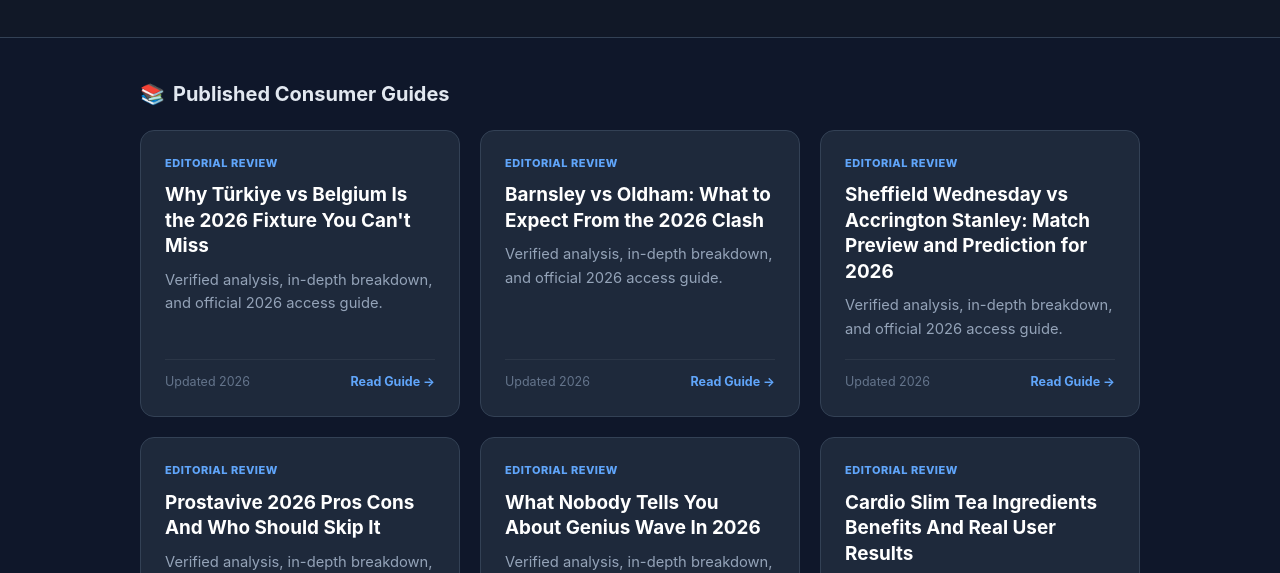
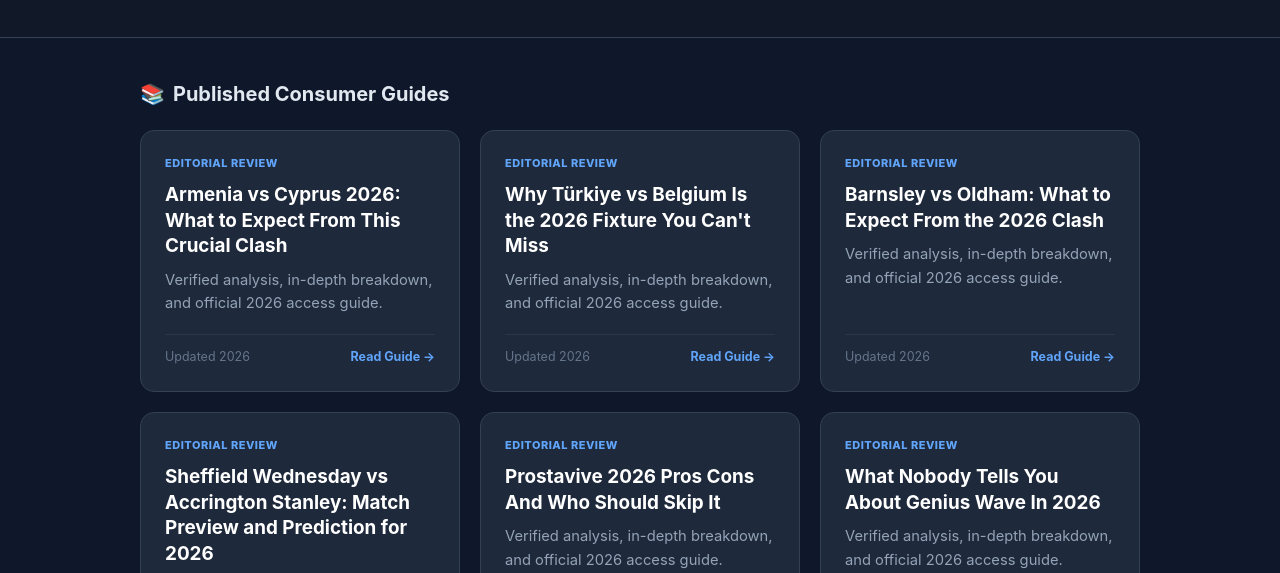
Before and after one commit to grandbrav-gif/grandbrav-gif.github.io, a plain HTML site: page index.html in a window 1280 px wide. Shown: the part 221-794 px from the top of the page. Drawn offline with Linux system fonts and the light colour scheme.

Commit message:
Feature armenia-vs-cyprus-2026-what-to-expect-from-this-crucial-clash-780 on homepage

```diff
--- a/index.html
+++ b/index.html
@@ -38,6 +38,15 @@
     <div class="grid-title"><span>📚</span> Published Consumer Guides</div>
     <div class="grid" id="article-list">
       <!-- ARTICLES_START -->
+      <a href="https://grandbrav-gif.github.io/posts/armenia-vs-cyprus-2026-what-to-expect-from-this-crucial-clash-780.html" class="card">
+        <span class="card-tag">EDITORIAL REVIEW</span>
+        <h3>Armenia vs Cyprus 2026: What to Expect From This Crucial Clash</h3>
+        <p class="card-desc">Verified analysis, in-depth breakdown, and official 2026 access guide.</p>
+        <div class="card-footer">
+          <span class="card-date">Updated 2026</span>
+          <span class="card-read">Read Guide &rarr;</span>
+        </div>
+      </a>
       <a href="https://grandbrav-gif.github.io/posts/why-t-rkiye-vs-belgium-is-the-2026-fixture-you-can-t-miss-508.html" class="card">
         <span class="card-tag">EDITORIAL REVIEW</span>
         <h3>Why Türkiye vs Belgium Is the 2026 Fixture You Can't Miss</h3>
```
